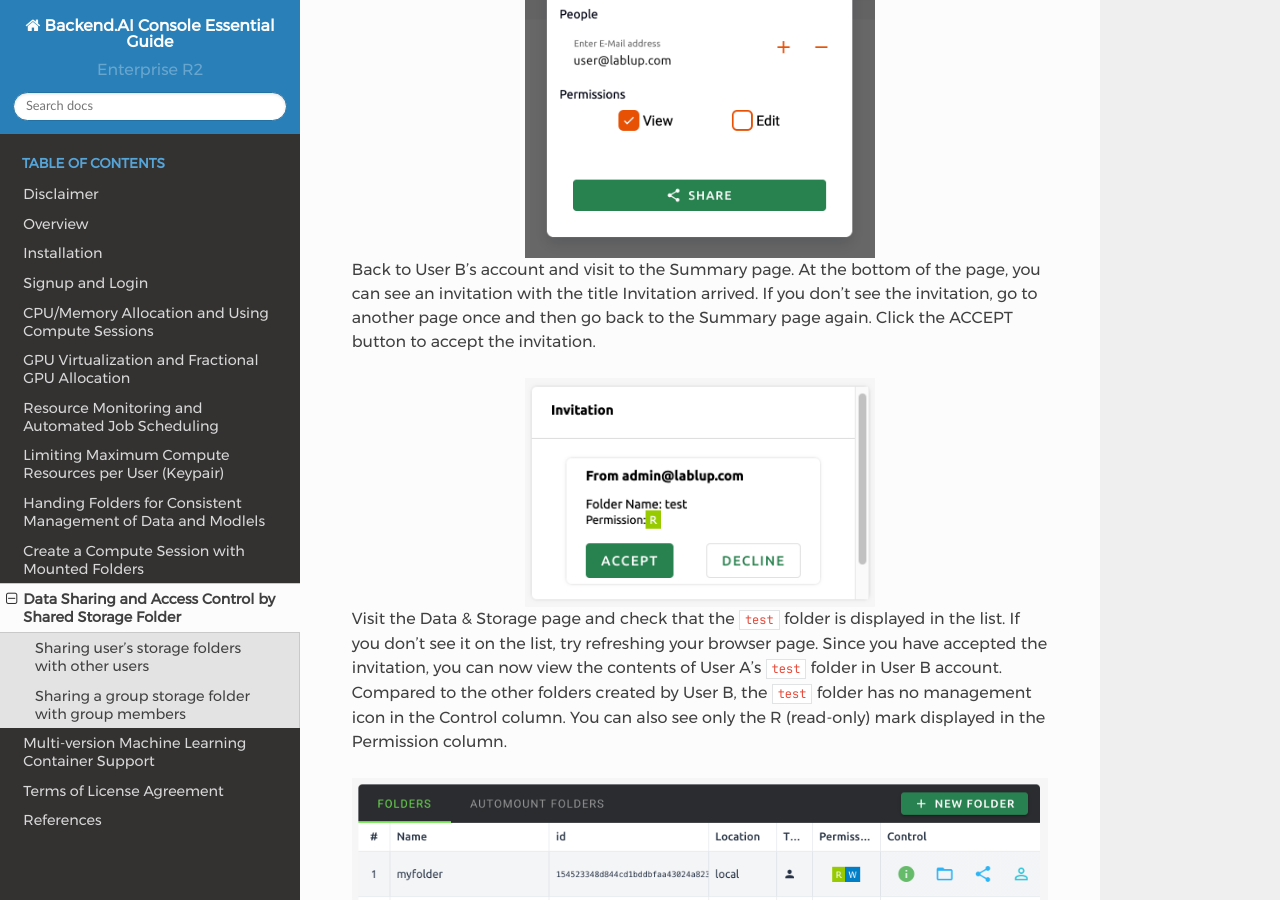
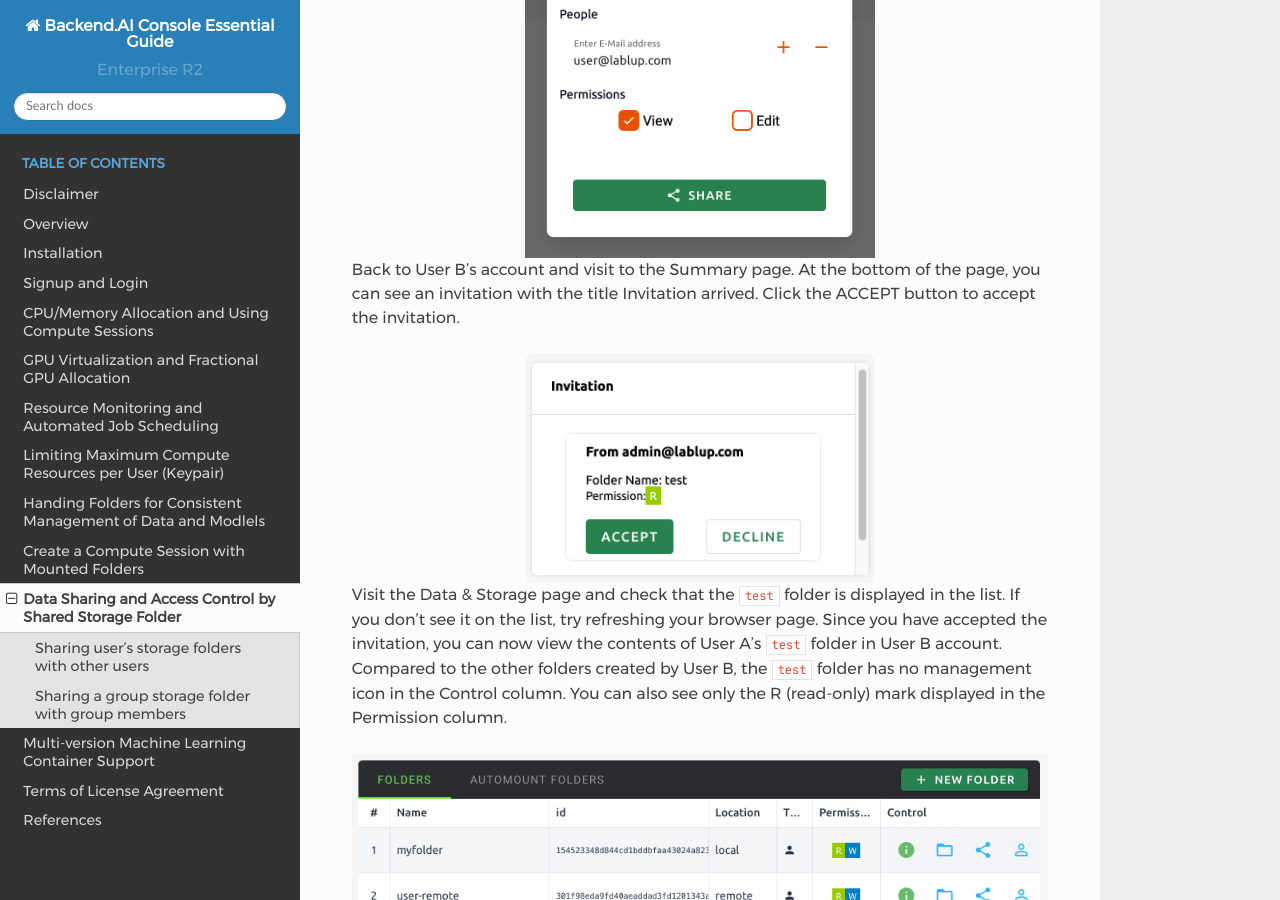
Before and after one commit to lablup/backend.ai-docs-webui, a Sphinx documentation site: the page built from docs/share_vfolder/share_vfolder.rst, in a window 1280 px wide and 900 px high, scrolled down 1856 px. Built offline with Sphinx 7.4.7 and the Read the Docs theme 2.0.0, drawn with Linux system fonts in a browser that asks for light colours.

Commit message:
docs: remove unneeded comments in share vfolder page

```diff
--- a/docs/share_vfolder/share_vfolder.rst
+++ b/docs/share_vfolder/share_vfolder.rst
@@ -48,9 +48,8 @@
    :align: center
 
 Back to User B's account and visit to the Summary page. At the bottom of the
-page, you can see an invitation with the title Invitation arrived. If you don't
-see the invitation, go to another page once and then go back to the Summary
-page again. Click the ACCEPT button to accept the invitation.
+page, you can see an invitation with the title Invitation arrived. Click the
+ACCEPT button to accept the invitation.
 
 .. image:: invitation_accept.png
    :width: 350
```
Also changed, not shown: 1 other file.
